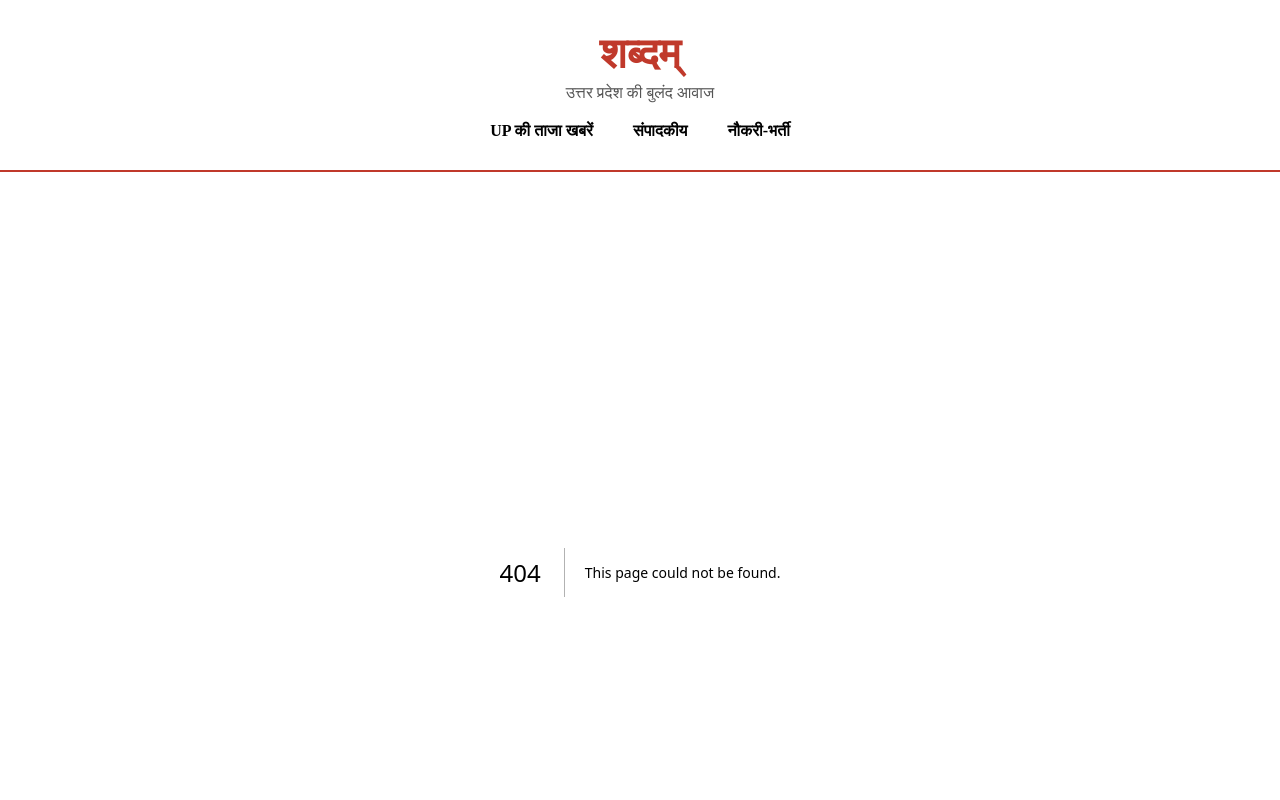
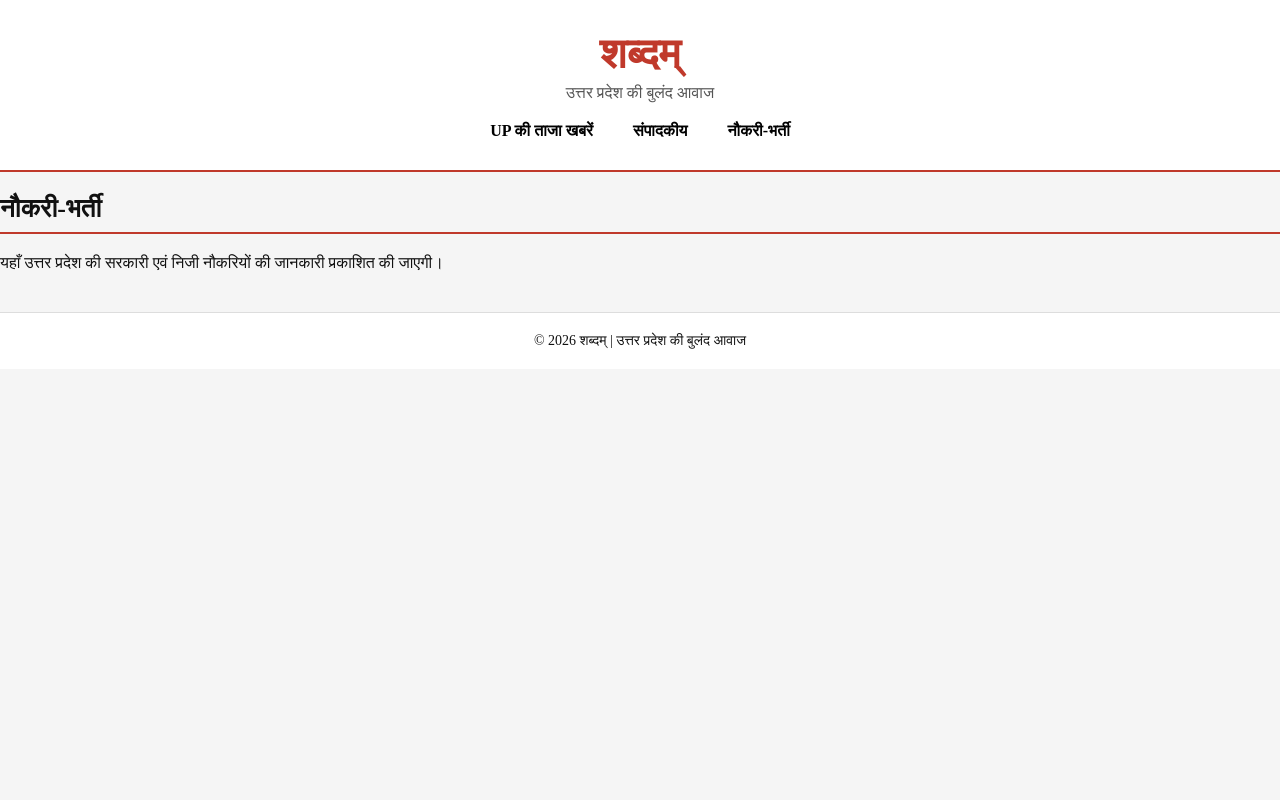
Before and after one commit to mbaitha4/shabadam-up, a Next.js app: page /naukri in a window 1280 px wide. Before the commit this address had no page. Shown: the top 800 px of the page. Built offline with nearby package versions, Linux system fonts and the light colour scheme.

Commit message:
Create page.tsx

```diff
--- /dev/null
+++ b/app/naukri/page.tsx
@@ -0,0 +1,11 @@
+export default function NaukriPage() {
+  return (
+    <div>
+      <h2 className="section-title">नौकरी-भर्ती</h2>
+      <p>
+        यहाँ उत्तर प्रदेश की सरकारी एवं निजी नौकरियों
+        की जानकारी प्रकाशित की जाएगी।
+      </p>
+    </div>
+  );
+}
```
